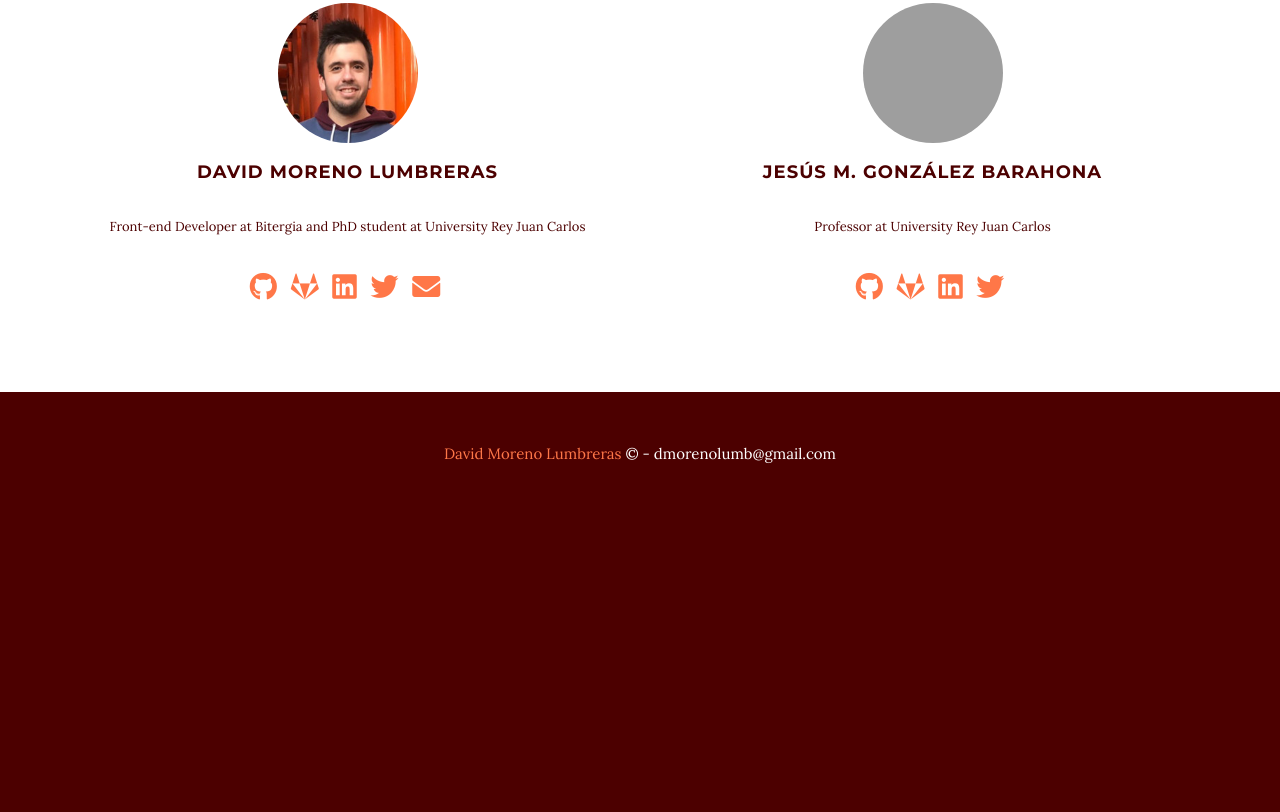
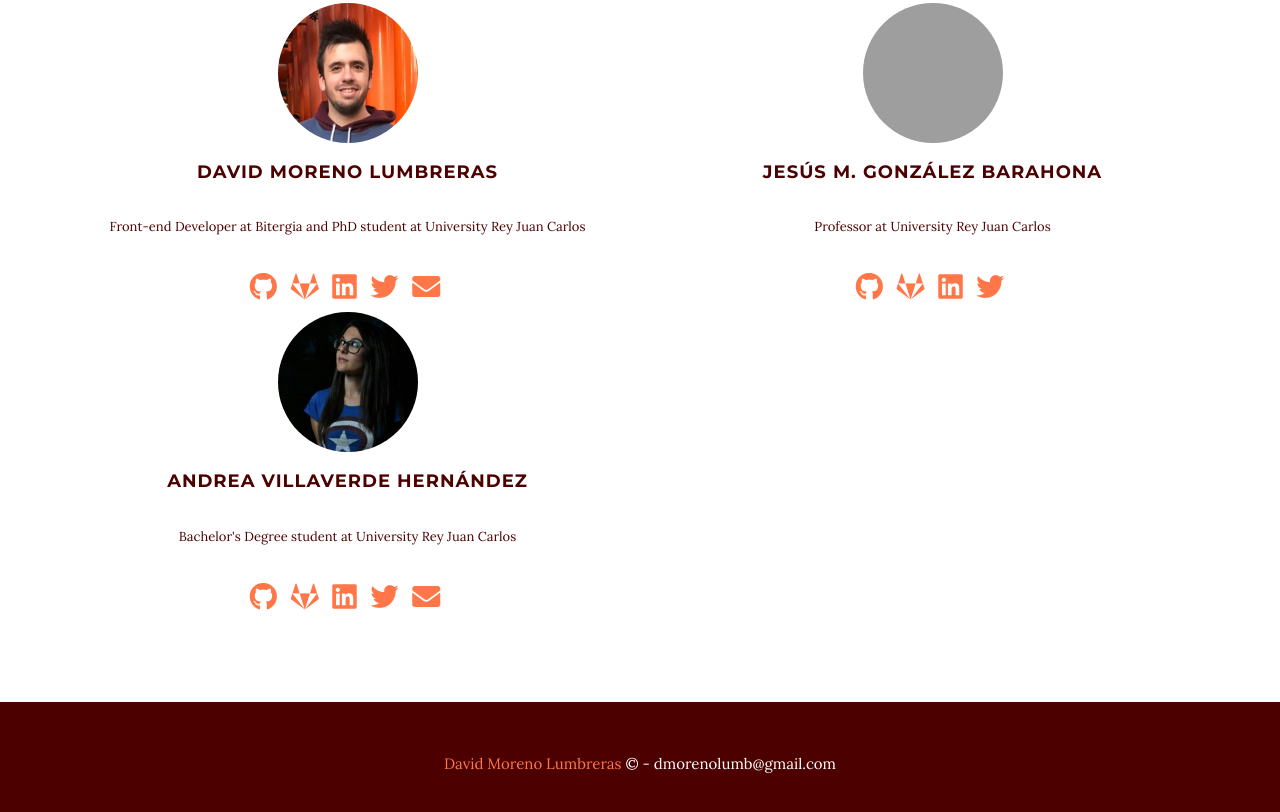
Before and after one commit to babiaxr/babiaxr.github.io, a plain HTML site: page index.html in a window 1280 px wide. Shown: the part 2199-3011 px from the top of the page. Before the commit the page ends 2715 px from the top, so only its background shows below. Drawn offline with nearby package versions, Linux system fonts and the light colour scheme; some packages are replaced by stand-ins of ours; grey boxes are pictures that could not be loaded.

Commit message:
Add new member

```diff
--- a/index.html
+++ b/index.html
@@ -187,11 +187,25 @@
                   <h4 style="padding-top:20px">Jesús M. González Barahona</h4>
                   <p><span>Professor at University Rey Juan Carlos</span>
                      <ul class="list-inline social-buttons">
-                        <li><a href="https://github.com/dlumbrer"><i class="fab fa-2x fa-github"></i></a></li>
-                        <li><a href="https://gitlab.com/dlumbrer"><i class="fab fa-2x fa-gitlab"></i></a></li>
-                        <li><a href="https://www.linkedin.com/in/david-moreno-lumbreras-597ab5101"><i
+                        <li><a href="https://github.com/jgbarah"><i class="fab fa-2x fa-github"></i></a></li>
+                        <li><a href="https://gitlab.com/jgbarah"><i class="fab fa-2x fa-gitlab"></i></a></li>
+                        <li><a href="https://www.linkedin.com/in/jgbarah/"><i
                                  class="fab fa-2x fa-linkedin"></i></a></li>
-                        <li><a href="https://www.twitter.com/dlumbrer1"><i class="fab fa-2x fa-twitter"></i></a></li>
+                        <li><a href="https://twitter.com/jgbarah"><i class="fab fa-2x fa-twitter"></i></a></li>
+                     </ul>
+               </div>
+               <div class="col-md-6">
+                  <img src="images/andrea.jpeg" class="img-circle" style="width: 140px; height: 140px;" alt="">
+                  <h4 style="padding-top:20px">Andrea Villaverde Hernández</h4>
+                  <p><span>Bachelor's Degree student at University Rey Juan Carlos</span>
+                     <ul class="list-inline social-buttons">
+                        <li><a href="https://github.com/camichan"><i class="fab fa-2x fa-github"></i></a></li>
+                        <li><a href="https://gitlab.com/camichan"><i class="fab fa-2x fa-gitlab"></i></a></li>
+                        <li><a href="https://www.linkedin.com/in/andrea-villaverde-hernández-95794144/"><i
+                                 class="fab fa-2x fa-linkedin"></i></a></li>
+                        <li><a href="https://www.twitter.com/camichan"><i class="fab fa-2x fa-twitter"></i></a></li>
+                        <li><a href="mailto:andrea.villaverde.hernandez@gmail.com?subject=VBoard"><i
+                           class="fa fa-2x fa-envelope"></i></a></li>
                      </ul>
                </div>
             </div>
```
